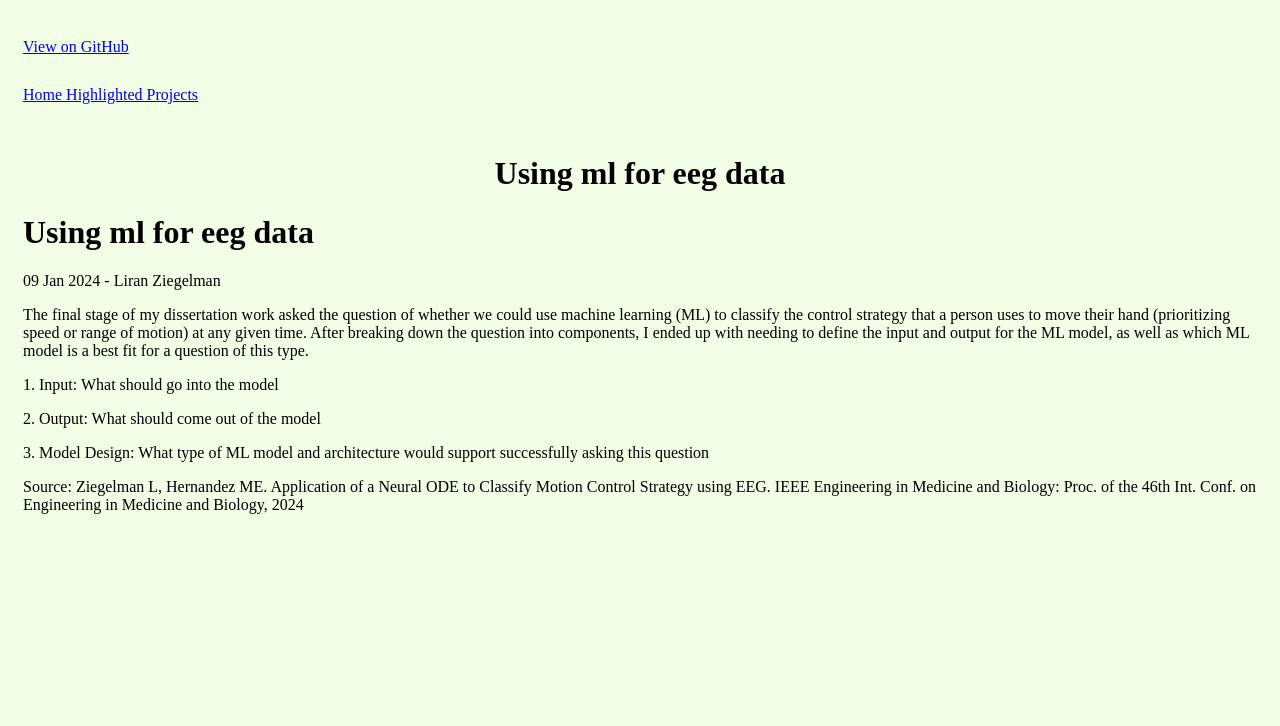
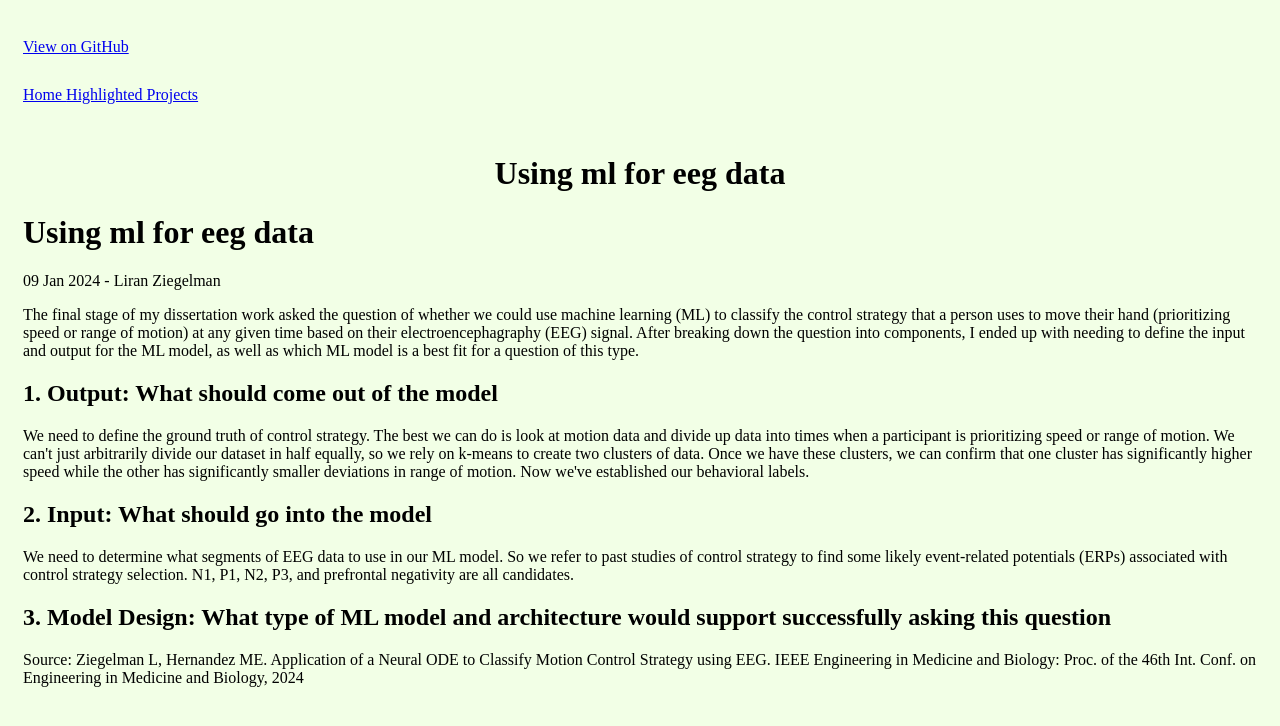
Before and after one commit to lziegelman/lziegelman.github.io, a Jekyll site: the page built from _posts/2024-01-09-Using ML for EEG Data.html, in a window 1280 px wide. Shown: the top 726 px of the page. Built offline with Jekyll 4.4.1, drawn with Linux system fonts in a browser that asks for light colours.

Commit message:
Update 2024-01-09-Using ML for EEG Data.html

```diff
--- a/_posts/2024-01-09-Using ML for EEG Data.html
+++ b/_posts/2024-01-09-Using ML for EEG Data.html
@@ -3,15 +3,15 @@ layout: post
 author: Liran Ziegelman
 ---
 
-<p>The final stage of my dissertation work asked the question of whether we could use machine learning (ML) to classify the control strategy that a person uses to move their hand (prioritizing speed or range of motion) at any given time. After breaking down the question into components, I ended up with needing to define the input and output for the ML model, as well as which ML model is a best fit for a question of this type.</p>
+<p>The final stage of my dissertation work asked the question of whether we could use machine learning (ML) to classify the control strategy that a person uses to move their hand (prioritizing speed or range of motion) at any given time based on their electroencephagraphy (EEG) signal. After breaking down the question into components, I ended up with needing to define the input and output for the ML model, as well as which ML model is a best fit for a question of this type.</p>
 
+<h2>1. Output: What should come out of the model</h2>
+<p>We need to define the ground truth of control strategy. The best we can do is look at motion data and divide up data into times when a participant is prioritizing speed or range of motion. We can't just arbitrarily divide our dataset in half equally, so we rely on k-means to create two clusters of data. Once we have these clusters, we can confirm that one cluster has significantly higher speed while the other has significantly smaller deviations in range of motion. Now we've established our behavioral labels.</p>
 
+<h2>2. Input: What should go into the model</h2>
+<p>We need to determine what segments of EEG data to use in our ML model. So we refer to past studies of control strategy to find some likely event-related potentials (ERPs) associated with control strategy selection. N1, P1, N2, P3, and prefrontal negativity are all candidates. </p>
 
-<p>1. Input: What should go into the model</p>
-
-<p>2. Output: What should come out of the model</p>
-
-<p>3. Model Design: What type of ML model and architecture would support successfully asking this question</p>
+<h2>3. Model Design: What type of ML model and architecture would support successfully asking this question</h2>
 
 
 
```
